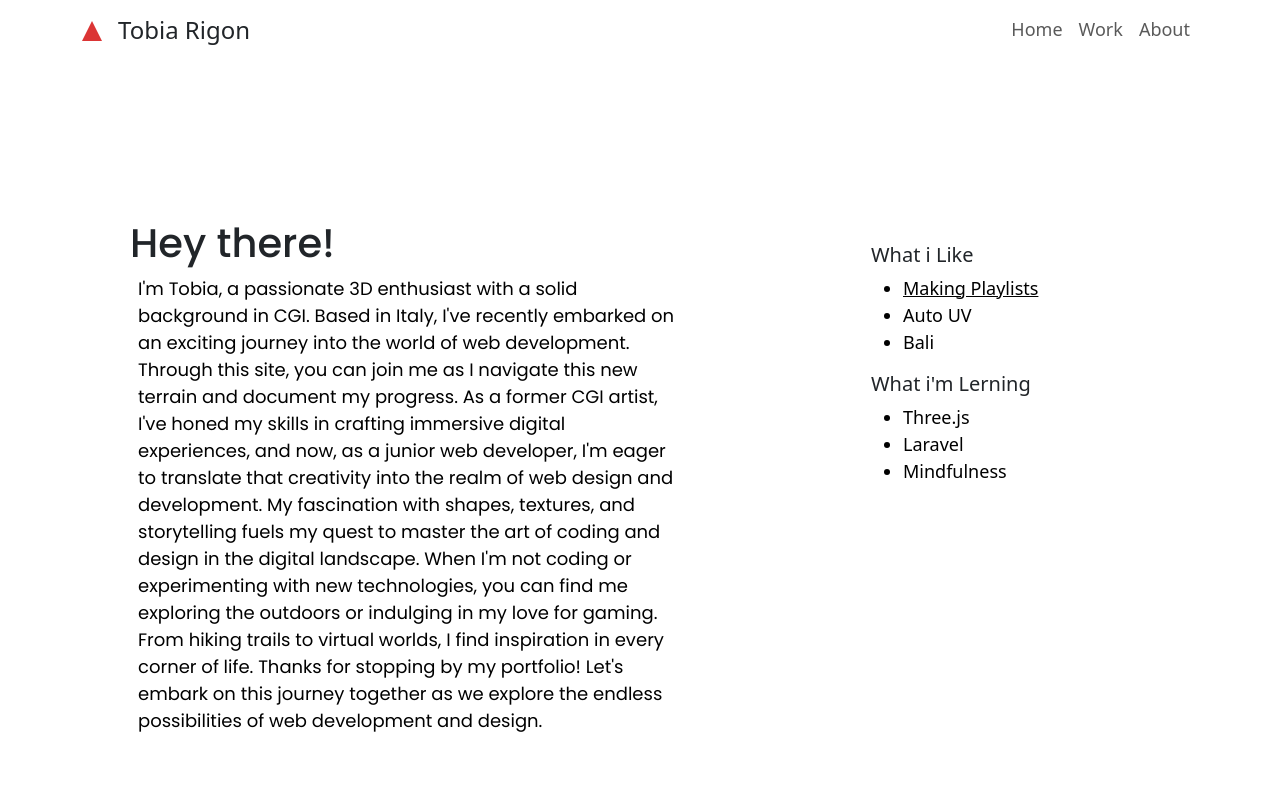
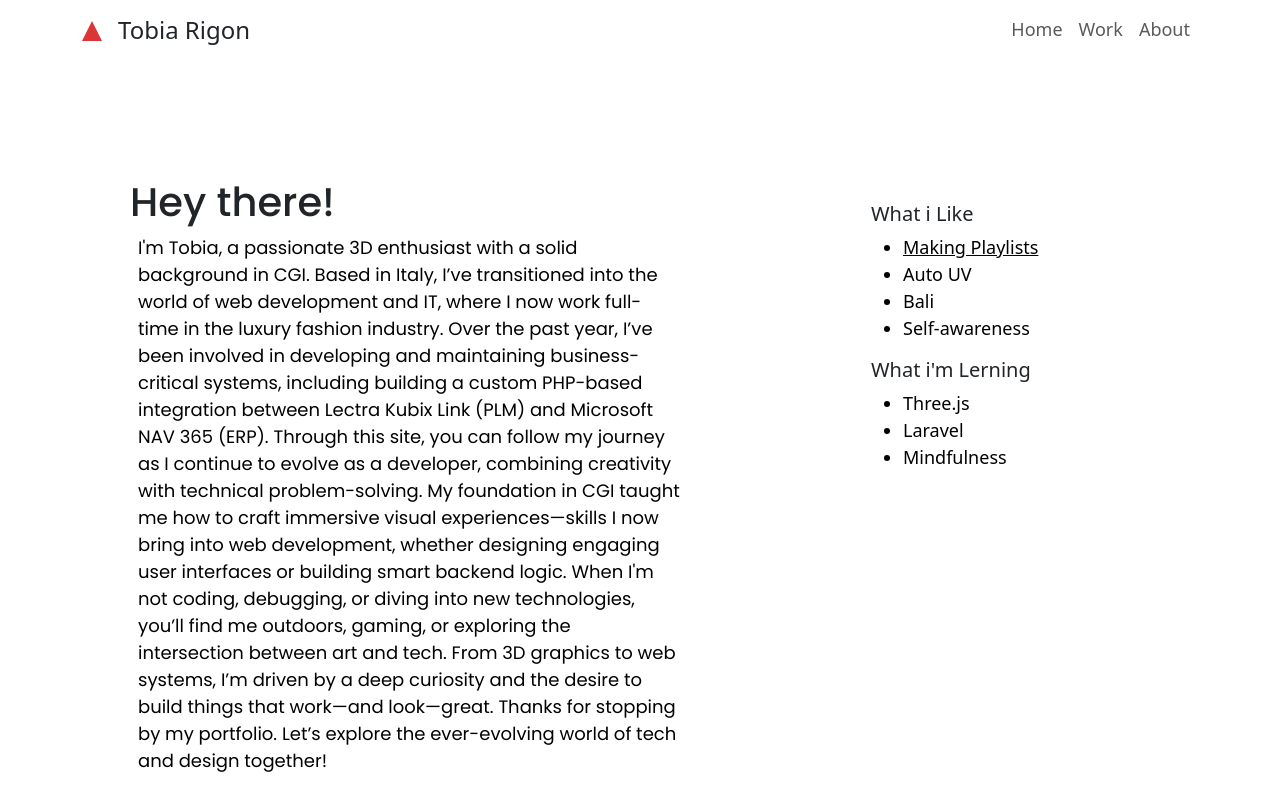
Before and after one commit to TobiaRigon/vue-portfolio, a Vue app: page /#/about in a window 1280 px wide. Shown: the top 800 px of the page. Built offline with nearby package versions, Linux system fonts and the light colour scheme.

Commit message:
Feat: Update contents

```diff
--- a/package.json
+++ b/package.json
@@ -11,10 +11,9 @@
   "dependencies": {
     "bootstrap": "^5.3.3",
     "gsap": "^3.12.5",
-    "swiper": "^11.1.1",
+    "swiper": "^11.2.6",
     "three": "^0.162.0",
     "vue": "^3.4.19",
-    "vue-awesome-swiper": "^5.0.1",
     "vue-router": "^4.3.0"
   },
   "devDependencies": {
--- a/src/js/projects.js
+++ b/src/js/projects.js
@@ -1,4 +1,11 @@
 const projects = [
+    {
+      title: 'Kubix Link – NAV 365 Sync',
+      technology: 'PHP Integration Project',
+      //githubUrl: '', // leave empty or provide a link if available
+      description: 'Development of a bidirectional synchronization system between Lectra Kubix Link (PLM) and Microsoft NAV 365 (ERP), using PHP, REST APIs, and webhooks. The project involved handling data consistency and real-time updates across both platforms. I was responsible for back-end development and system integration, ensuring robust communication between the two environments. This work significantly improved internal workflows and data accuracy.',
+      images: ['./src/img/sync1.png', './src/img/sync2.png', './src/img/sync3.png'] // replace with actual images if available
+    },
     {
       title: 'BoolBnB',
       technology: 'Vue.js and Laravel Project',
--- a/src/pages/AboutPage.vue
+++ b/src/pages/AboutPage.vue
@@ -5,20 +5,22 @@
         <h1>Hey there!</h1>
         <p class="mx-2">
           I'm Tobia, a passionate 3D enthusiast with a solid background in CGI.
-          Based in Italy, I've recently embarked on an exciting journey into the
-          world of web development. Through this site, you can join me as I
-          navigate this new terrain and document my progress. As a former CGI
-          artist, I've honed my skills in crafting immersive digital
-          experiences, and now, as a junior web developer, I'm eager to
-          translate that creativity into the realm of web design and
-          development. My fascination with shapes, textures, and storytelling
-          fuels my quest to master the art of coding and design in the digital
-          landscape. When I'm not coding or experimenting with new technologies,
-          you can find me exploring the outdoors or indulging in my love for
-          gaming. From hiking trails to virtual worlds, I find inspiration in
-          every corner of life. Thanks for stopping by my portfolio! Let's
-          embark on this journey together as we explore the endless
-          possibilities of web development and design.
+          Based in Italy, I’ve transitioned into the world of web development
+          and IT, where I now work full-time in the luxury fashion industry.
+          Over the past year, I’ve been involved in developing and maintaining
+          business-critical systems, including building a custom PHP-based
+          integration between Lectra Kubix Link (PLM) and Microsoft NAV 365
+          (ERP). Through this site, you can follow my journey as I continue to
+          evolve as a developer, combining creativity with technical
+          problem-solving. My foundation in CGI taught me how to craft immersive
+          visual experiences—skills I now bring into web development, whether
+          designing engaging user interfaces or building smart backend logic.
+          When I'm not coding, debugging, or diving into new technologies,
+          you’ll find me outdoors, gaming, or exploring the intersection between
+          art and tech. From 3D graphics to web systems, I’m driven by a deep
+          curiosity and the desire to build things that work—and look—great.
+          Thanks for stopping by my portfolio. Let’s explore the ever-evolving
+          world of tech and design together!
         </p>
       </div>
       <div class="col-11 mt-4 col-lg-3 mx-5">
@@ -32,6 +34,7 @@
             </li>
             <li>Auto UV</li>
             <li>Bali</li>
+            <li>Self-awareness</li>
           </ul>
         </div>
 
```
Also changed, not shown: 1 other file (tests, documents, lock files or other folders).
